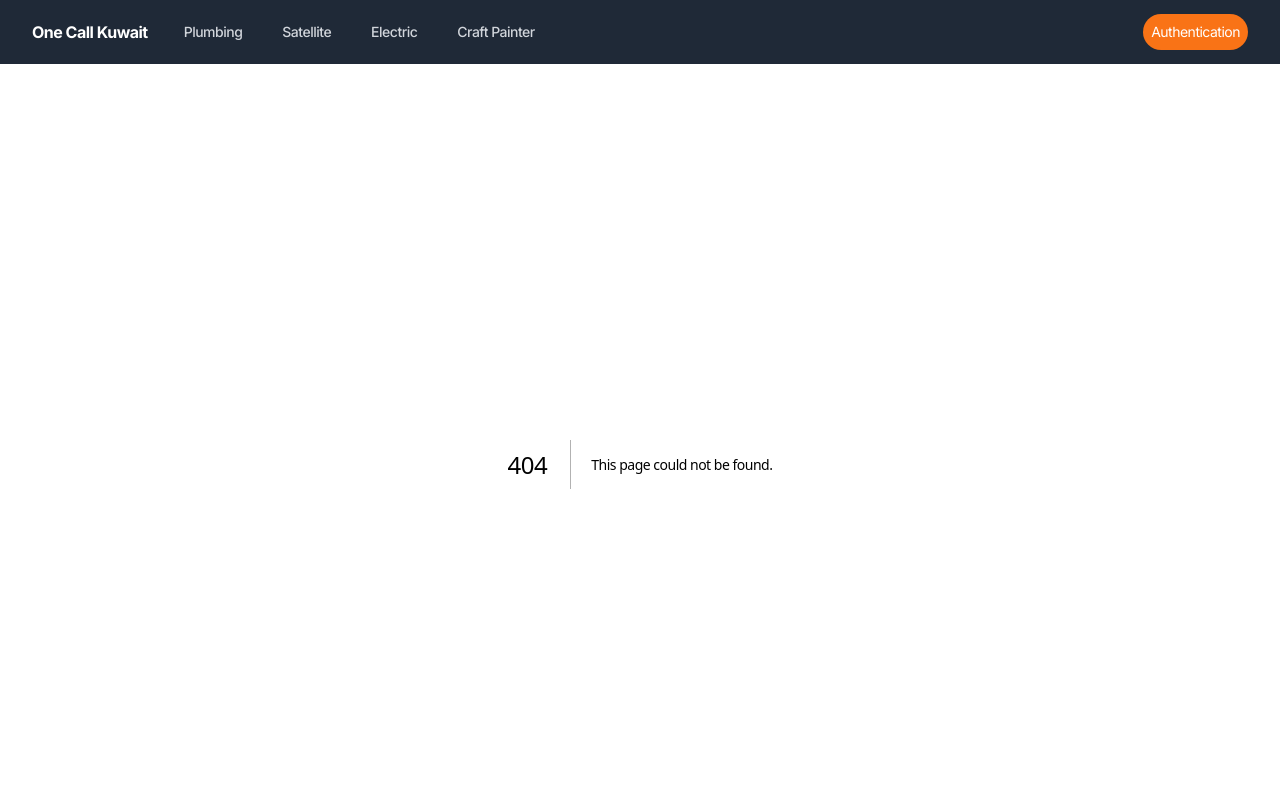
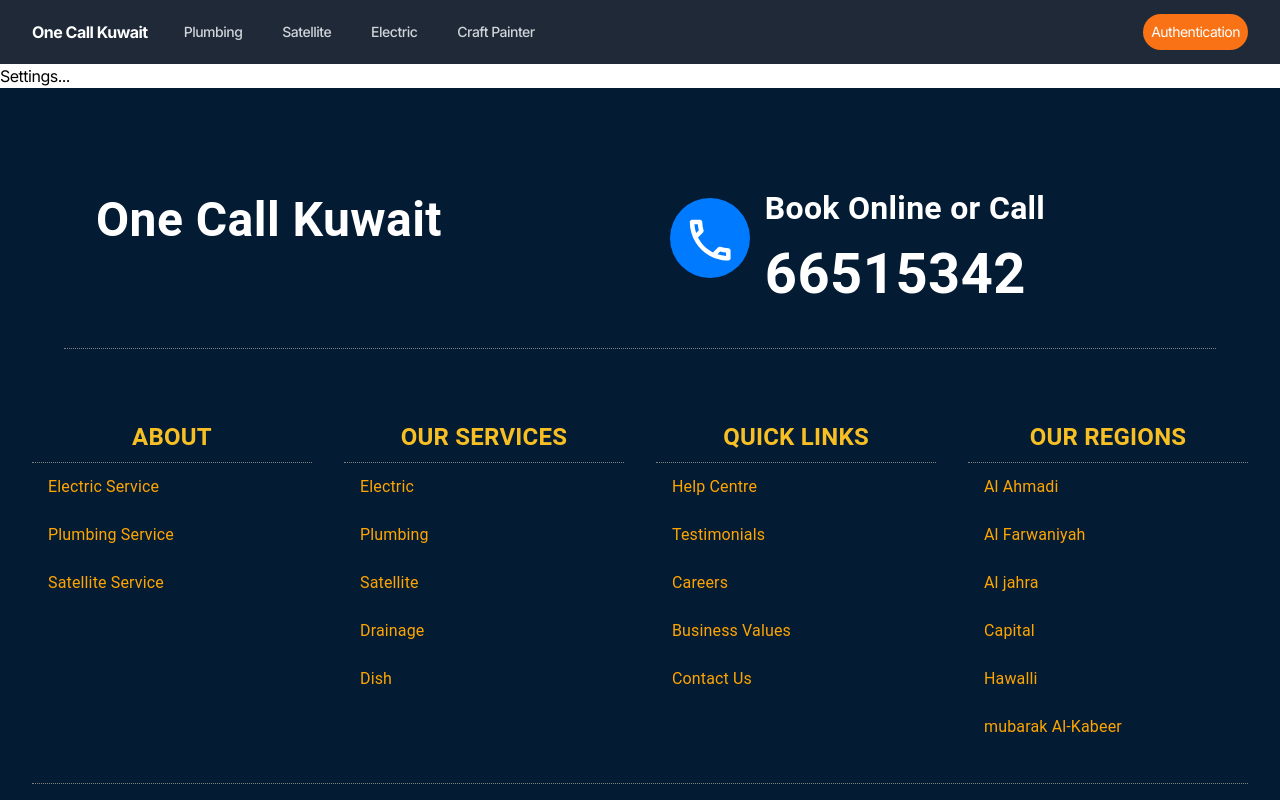
Before and after one commit to nasir1196/final-one, a Next.js app: page /setting in a window 1280 px wide. Before the commit this address had no page. Shown: the top 800 px of the page. Built offline with nearby package versions, Linux system fonts and the light colour scheme.

Commit message:
adding setting page

```diff
--- /dev/null
+++ b/src/app/setting/page.tsx
@@ -0,0 +1,12 @@
+"use client"
+import React from 'react'
+
+const Setting =()=>{
+    return(
+        <div>
+            Settings...
+        </div>
+    )
+}
+
+export default Setting;
```
